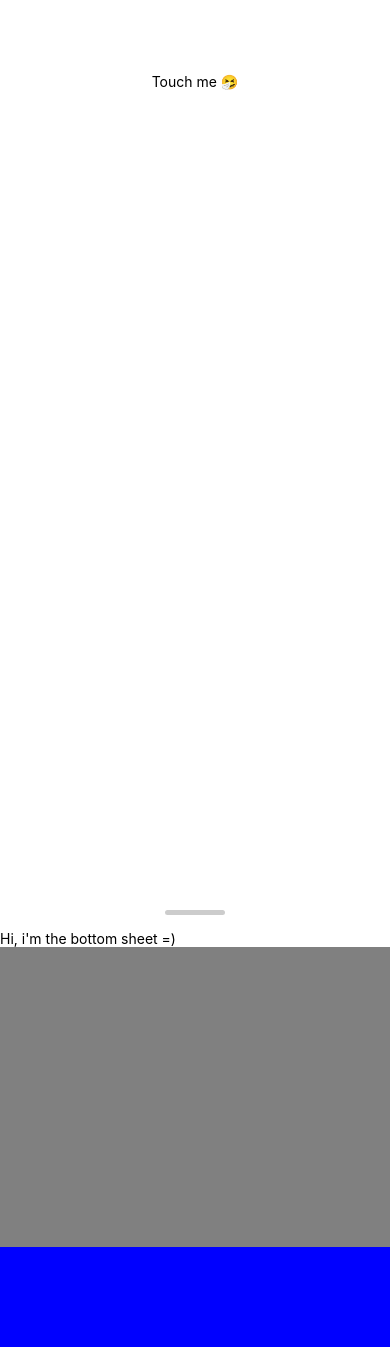
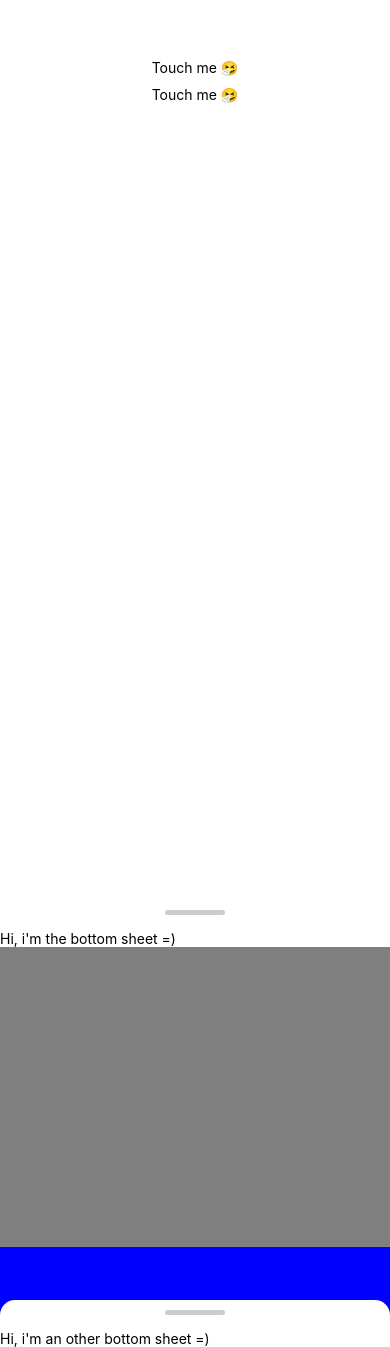
Before and after one commit to adscud/react-native-bottom-sheet, a React Native app: screen / in a window 390 px wide. Shown: the part 341-1688 px from the top of the page. Built offline with nearby package versions, Linux system fonts and the light colour scheme.

Commit message:
refactoring

```diff
--- a/App.js
+++ b/App.js
@@ -7,36 +7,27 @@
  */
 
 import React from 'react';
-import {
-    Animated,
-    Dimensions,
-    PanResponder,
-    ScrollView,
-    StyleSheet,
-    Text,
-    TouchableOpacity,
-    TouchableWithoutFeedback,
-    View,
-} from 'react-native';
-import BottomSheetComponent from './src/components/BottomSheetComponent'
+import {StyleSheet, Text, TouchableOpacity, View} from 'react-native';
+import BottomSheetComponent from './src/components/BottomSheetComponent';
 
 
 const App: () => React$Node = () => {
-    const [ open, setOpen ] = React.useState(false)
-
-    const renderContent = () => (
-        <View style={styles.content}>
-            <Text>Hi, i'm the bottom sheet =)</Text>
-            <View style={{ height: 300, backgroundColor: 'grey' }} />
-            <View style={{ height: 100, backgroundColor: 'blue' }} />
-        </View>
-    );
+    const [openFirst, setOpenFirst] = React.useState(false);
+    const [openSecond, setOpenSecond] = React.useState(false);
 
     return (
         <View style={styles.container}>
             <TouchableOpacity
                 style={styles.button}
-                onPress={() => setOpen(true)}
+                onPress={() => setOpenFirst(true)}
+            >
+                <Text>
+                    Touch me 🤧
+                </Text>
+            </TouchableOpacity>
+            <TouchableOpacity
+                style={styles.button}
+                onPress={() => setOpenSecond(true)}
             >
                 <Text>
                     Touch me 🤧
@@ -44,9 +35,25 @@ const App: () => React$Node = () => {
             </TouchableOpacity>
 
             <BottomSheetComponent
-                shouldOpen={open}
-                onClose={() => setOpen(false)}
-                renderContent={renderContent}
+                shouldOpen={openFirst}
+                onClose={() => setOpenFirst(false)}
+                renderContent={() => (
+                    <View style={styles.content}>
+                        <Text>Hi, i'm the bottom sheet =)</Text>
+                        <View style={{height: 300, backgroundColor: 'grey'}}/>
+                        <View style={{height: 100, backgroundColor: 'blue'}}/>
+                    </View>
+                )}
+            />
+
+            <BottomSheetComponent
+                shouldOpen={openSecond}
+                onClose={() => setOpenSecond(false)}
+                renderContent={() => (
+                    <View style={styles.content}>
+                        <Text>Hi, i'm an other bottom sheet =)</Text>
+                    </View>
+                )}
             />
         </View>
     );
@@ -60,7 +67,7 @@ const styles = StyleSheet.create({
     },
     button: {
         marginVertical: 5,
-    }
+    },
 });
 
 export default App;
--- a/src/components/BottomSheetComponent.js
+++ b/src/components/BottomSheetComponent.js
@@ -105,16 +105,26 @@ const BottomSheetComponent = ({shouldOpen = false, onClose, renderContent, persi
         ),
         onPanResponderRelease: (e, {vx, vy}) => {
             const {y} = pan;
-            y.__getValue() > threshold ? close() : (
-                Animated.spring( // go back to origin state
-                    pan,
-                    {
-                        toValue: {x: 0, y: 0},
-                        useNativeDriver: true,
-                    },
-                ).start()
-            );
-            pan.flattenOffset(); // reset pan { x: 0, y: 0}
+            y.__getValue() > threshold ? closeBottomSheet() : (
+                Animated.parallel([
+                    Animated.spring( // go back to origin state
+                        pan,
+                        {
+                            toValue: {x: 0, y: 0},
+                            useNativeDriver: false,
+                        },
+                    ),
+                    Animated.spring(
+                        dragTopBackgroundHeight,
+                        {
+                            toValue: 0,
+                            useNativeDriver: false
+                        }
+                    )
+                ]).start()
+            )
+            pan.flattenOffset();
+            // reset pan { x: 0, y: 0}
         },
     });
 
```
